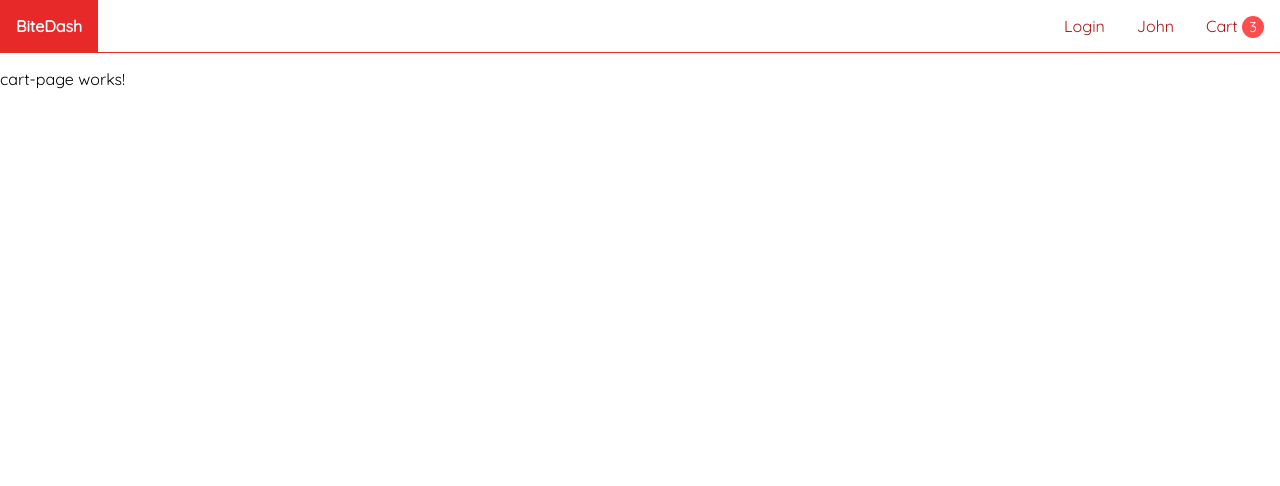
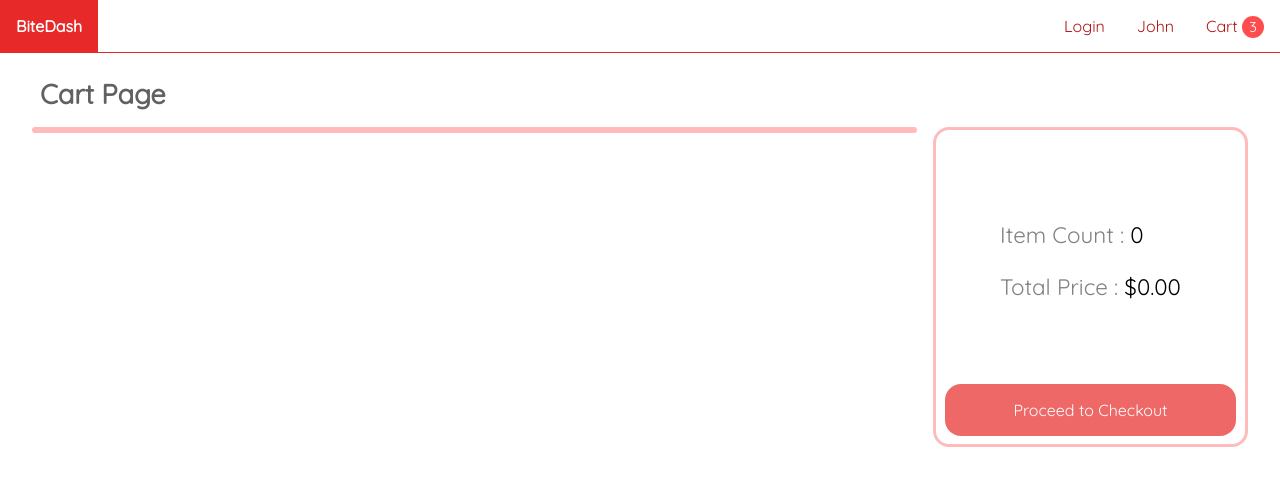
Before and after one commit to uditha1994/bitedash_frontend, an Angular app: page /cart-page in a window 1280 px wide. Shown: the top 486 px of the page. Built offline with nearby package versions, Linux system fonts and the light colour scheme.

Commit message:
cart design done

```diff
--- a/angular.json
+++ b/angular.json
@@ -31,7 +31,7 @@
             ],
             "tsConfig": "tsconfig.app.json",
             "assets": [
-              "src/favicon.ico",
+              "src/favicon.png",
               "src/assets"
             ],
             "styles": [
--- a/src/app/app.module.ts
+++ b/src/app/app.module.ts
@@ -10,6 +10,7 @@ import { SearchComponent } from './components/partials/search/search.component';
 import { TagsComponent } from './components/partials/tags/tags.component';
 import { FoodPageComponent } from './components/pages/food-page/food-page.component';
 import { CartPageComponent } from './components/pages/cart-page/cart-page.component';
+import { TitleComponent } from './components/partials/title/title.component';
 
 @NgModule({
   declarations: [
@@ -20,7 +21,8 @@ import { CartPageComponent } from './components/pages/cart-page/cart-page.compon
     SearchComponent,
     TagsComponent,
     FoodPageComponent,
-    CartPageComponent
+    CartPageComponent,
+    TitleComponent
   ],
   imports: [
     BrowserModule,
--- a/src/app/components/pages/cart-page/cart-page.component.css
+++ b/src/app/components/pages/cart-page/cart-page.component.css
@@ -0,0 +1,123 @@
+.container {
+  display: flex;
+  flex-wrap: wrap;
+  align-items: flex-start;
+  margin: 1.5rem;
+  margin-top: 0.5em;
+}
+
+ul {
+  display: flex;
+  flex-direction: column;
+  flex: 3 0;
+  justify-content: space-evenly;
+  border: 3px solid #ffbbbb;
+  border-radius: 1rem;
+  list-style: none;
+  margin: 0.5rem;
+  padding: 0;
+}
+
+ul li {
+  display: flex;
+  justify-content: space-around;
+  align-items: center;
+  flex-wrap: wrap;
+  border-bottom: 1px solid #e4e4e4;
+}
+
+ul li:last-child {
+  border: none;
+}
+
+li img {
+  width: 5rem;
+  height: 5rem;
+  border-radius: 100rem;
+  object-fit: cover;
+}
+
+li div {
+  padding: 1rem;
+}
+
+li div:not(:first-child) {
+  flex-basis: 18%;
+}
+
+li select {
+  width: 3rem;
+  outline: none;
+  border: none;
+  border-bottom: 1px solid lightgrey;
+  font-size: 1.1rem;
+  font-weight: 100;
+}
+
+li .remove-button {
+  border-radius: 1rem;
+  border: none;
+  padding: 0.5rem;
+  color: #e72929;
+  opacity: 0.7;
+  outline: none;
+}
+
+li .remove-button:hover {
+  opacity: 1;
+  cursor: pointer;
+}
+
+.checkout {
+  display: flex;
+  flex-direction: column;
+  justify-content: space-between;
+  align-items: center;
+  flex: 1 3;
+  height: 20rem;
+  border: 3px solid #ffbbbb;
+  border-radius: 1rem;
+  padding: 0.5rem;
+  margin: 0.5rem;
+}
+
+.checkout > div {
+  font-size: 1.4rem;
+  margin: 1rem;
+  flex: 3;
+  display: flex;
+  flex-direction: column;
+  justify-content: center;
+  align-items: flex-start;
+}
+
+.food-count {
+  margin-bottom: 1.5rem;
+}
+
+.food-count::before {
+  content: "Item Count : ";
+  color: gray;
+}
+
+.total-price::before {
+  content: "Total Price : ";
+  color: gray;
+}
+
+.checkout a {
+  padding: 1rem;
+  color: white;
+  background: #e72929;
+  display: block;
+  width: 99%;
+  border-radius: 1rem;
+  text-align: center;
+  opacity: 0.7;
+  justify-self: center;
+}
+
+.checkout a:hover {
+  opacity: 1;
+  cursor: pointer;
+}
--- a/src/app/components/pages/cart-page/cart-page.component.html
+++ b/src/app/components/pages/cart-page/cart-page.component.html
@@ -1 +1,37 @@
-<p>cart-page works!</p>
+<app-title title="Cart Page" margin="1.5rem 0 0 2.5rem"></app-title>
+
+<div class="container">
+    <ul>
+        <li *ngFor="let cartItem of cart.items">
+            <div>
+                <img [src]="cartItem.food.imageurl" [alt]="cartItem.food.name" />
+            </div>
+            <div>
+                <a routerLink="/food/{{cartItem.food.id}}">
+                    {{cartItem.food.name}}
+                </a>
+            </div>
+            <div>
+                <select #quantitySelect [value]="cartItem.qty" (change)="changeQty(cartItem,quantitySelect.value)">
+                    <option>1</option>
+                    <option>2</option>
+                    <option>3</option>
+                    <option>4</option>
+                    <option>5</option>
+                </select>
+            </div>
+            <div>{{cartItem.price | currency}}</div>
+            <div>
+                <button class="remove-button" (click)="removeFromCart(cartItem)">Remove</button>
+            </div>
+        </li>
+    </ul>
+
+    <div class="checkout">
+        <div>
+            <div class="food-count">{{cart.totalCount}}</div>
+            <div class="total-price">{{cart.totalPrice | currency}}</div>
+        </div>
+        <a routerLink="/checkout">Proceed to Checkout</a>
+    </div>
+</div>
--- a/src/app/components/pages/cart-page/cart-page.component.ts
+++ b/src/app/components/pages/cart-page/cart-page.component.ts
@@ -1,4 +1,7 @@
 import { Component } from '@angular/core';
+import { Cart } from '../../../shared/models/Cart';
+import { CartService } from '../../../services/cart.service';
+import { CartItem } from '../../../shared/models/CartItem';
 
 @Component({
   selector: 'app-cart-page',
@@ -6,5 +9,19 @@ import { Component } from '@angular/core';
   styleUrl: './cart-page.component.css'
 })
 export class CartPageComponent {
+  cart!:Cart;
+  constructor(private cartService: CartService){
+    this.cartService.getCartObservable().subscribe((cart)=>{
+      this.cart = cart;
+    })
+  }
 
+  removeFromCart(cartItem:CartItem){
+    this.cartService.removeFromCart(cartItem.food.id);
+  }
+
+  changeQty(cartItem:CartItem, qtyInString:string){
+    const quantity = parseInt(qtyInString);
+    this.cartService.changeQty(cartItem.food.id, quantity);
+  }
 }
--- a/src/app/components/partials/header/header.component.ts
+++ b/src/app/components/partials/header/header.component.ts
@@ -1,10 +1,20 @@
-import { Component } from '@angular/core';
+import { Component, OnInit } from '@angular/core';
+import { CartService } from '../../../services/cart.service';
 
 @Component({
   selector: 'app-header',
   templateUrl: './header.component.html',
   styleUrl: './header.component.css'
 })
-export class HeaderComponent {
+export class HeaderComponent implements OnInit{
+  cartQuantity = 0;
+  // constructor(cartservice:CartService){
+  //   cartservice.getCartObservable().subscribe((newCart)=>{
+  //     this.cartQuantity = newCart.totalCount;
+  //   })
+  // }
+
+  ngOnInit(): void {
+  }
 
 }
--- /dev/null
+++ b/src/app/components/partials/title/title.component.css
@@ -0,0 +1,3 @@
+h1 {
+  color: #616161;
+}
--- /dev/null
+++ b/src/app/components/partials/title/title.component.html
@@ -0,0 +1,3 @@
+<h1 [ngStyle]="{margin:margin, fontSize:fontSize}">
+    {{title}}
+</h1>
--- /dev/null
+++ b/src/app/components/partials/title/title.component.ts
@@ -0,0 +1,20 @@
+import { Component, Input } from '@angular/core';
+
+@Component({
+  selector: 'app-title',
+  templateUrl: './title.component.html',
+  styleUrl: './title.component.css'
+})
+export class TitleComponent {
+  constructor(){}
+
+  @Input()
+  title!: string;
+
+  @Input()
+  margin? = '1rem 0 1rem  0.2rem'
+
+  @Input()
+  fontSize? = '1.7rem'
+
+}
```
Also changed, not shown: 1 other file (tests, documents, lock files or other folders).
